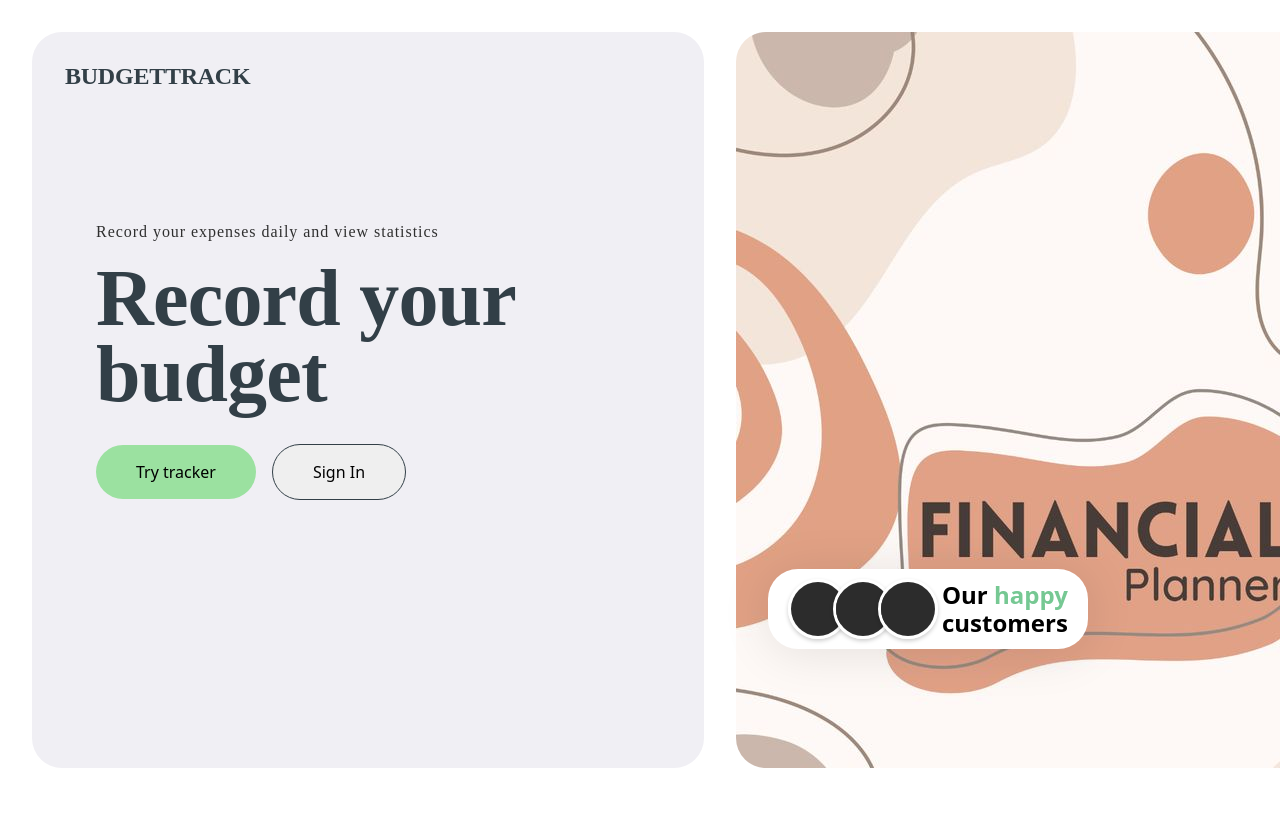
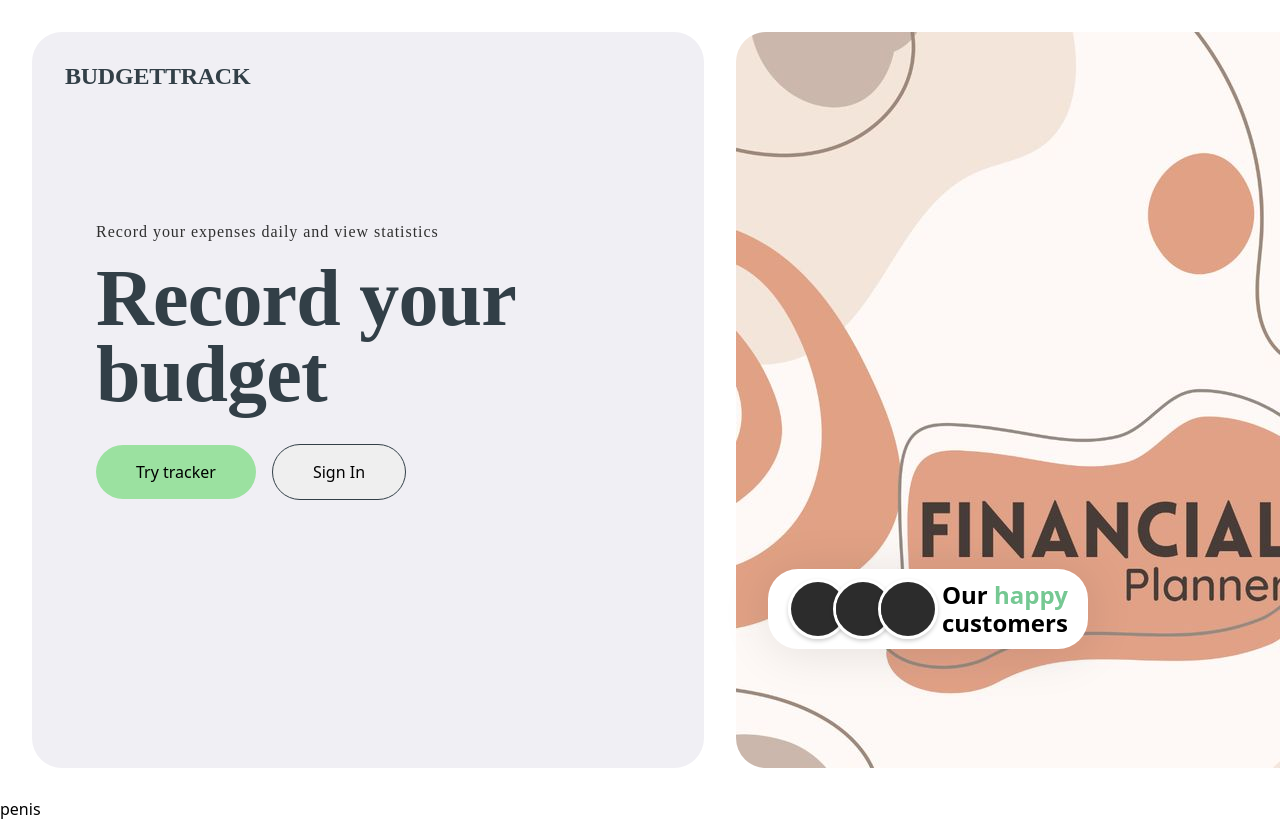
Before and after one commit to kulikp1/qualification, a React (Vite) app: page / in a window 1280 px wide. Shown: the top 820 px of the page. Built offline with nearby package versions, Linux system fonts and the light colour scheme.

Commit message:
change imports

```diff
--- a/src/components/DailySpend/DailySpend.jsx
+++ b/src/components/DailySpend/DailySpend.jsx
@@ -0,0 +1,7 @@
+import css from "./DailySpend.module.css";
+
+const DailySpend = () => {
+  return <div className={css.mainContainer}>penis</div>;
+};
+
+export default DailySpend;
--- a/src/components/app/App.jsx
+++ b/src/components/app/App.jsx
@@ -1,10 +1,12 @@
 import "./App.css";
 import HomePage from "../../pages/Homepage/HomePage.jsx";
+import TrackerPage from "../../pages/TrackerPage/TrackerPage.jsx";
 
 function App() {
   return (
     <>
       <HomePage></HomePage>
+      <TrackerPage></TrackerPage>
     </>
   );
 }
--- a/src/pages/TrackerPage/TrackerPage.jsx
+++ b/src/pages/TrackerPage/TrackerPage.jsx
@@ -1,13 +1,11 @@
 import DailySpend from "../../components/DailySpend/DailySpend.jsx";
 import styles from "./TrackerPage.module.css";
 
-const TrackerPage = () => {
+export default function TrackerPage() {
   return (
     <div className={styles.container}>
       <DailySpend />
       {/* <MonthSpend /> */}
     </div>
   );
-};
-
-export default TrackerPage;
+}
```
